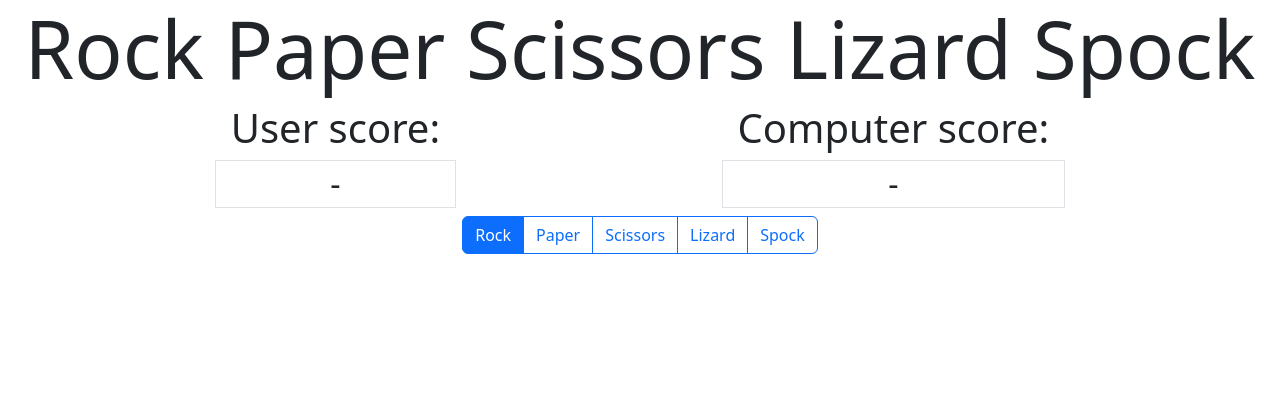
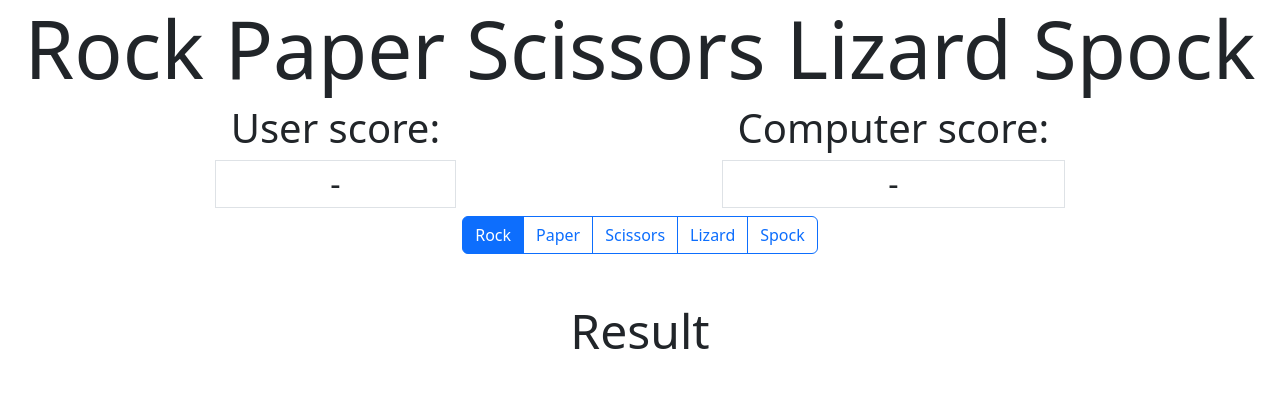
Before and after one commit to JonHarrison/rock-paper-scissors-lizard-spock, a plain HTML site: page index.html in a window 1280 px wide. Drawn offline with nearby package versions, Linux system fonts and the light colour scheme; a web font is replaced by a local one.

Commit message:
add area for result

```diff
--- a/index.html
+++ b/index.html
@@ -61,6 +61,12 @@
                     <div>
                     </div>
                 </div>
+                <div class="column">
+                    <div>
+                        <h3 class="display-5">Result</h3>
+                        <label id="result"></label>
+                    </div>
+                </div>
             </div>
         </section>
 
```
